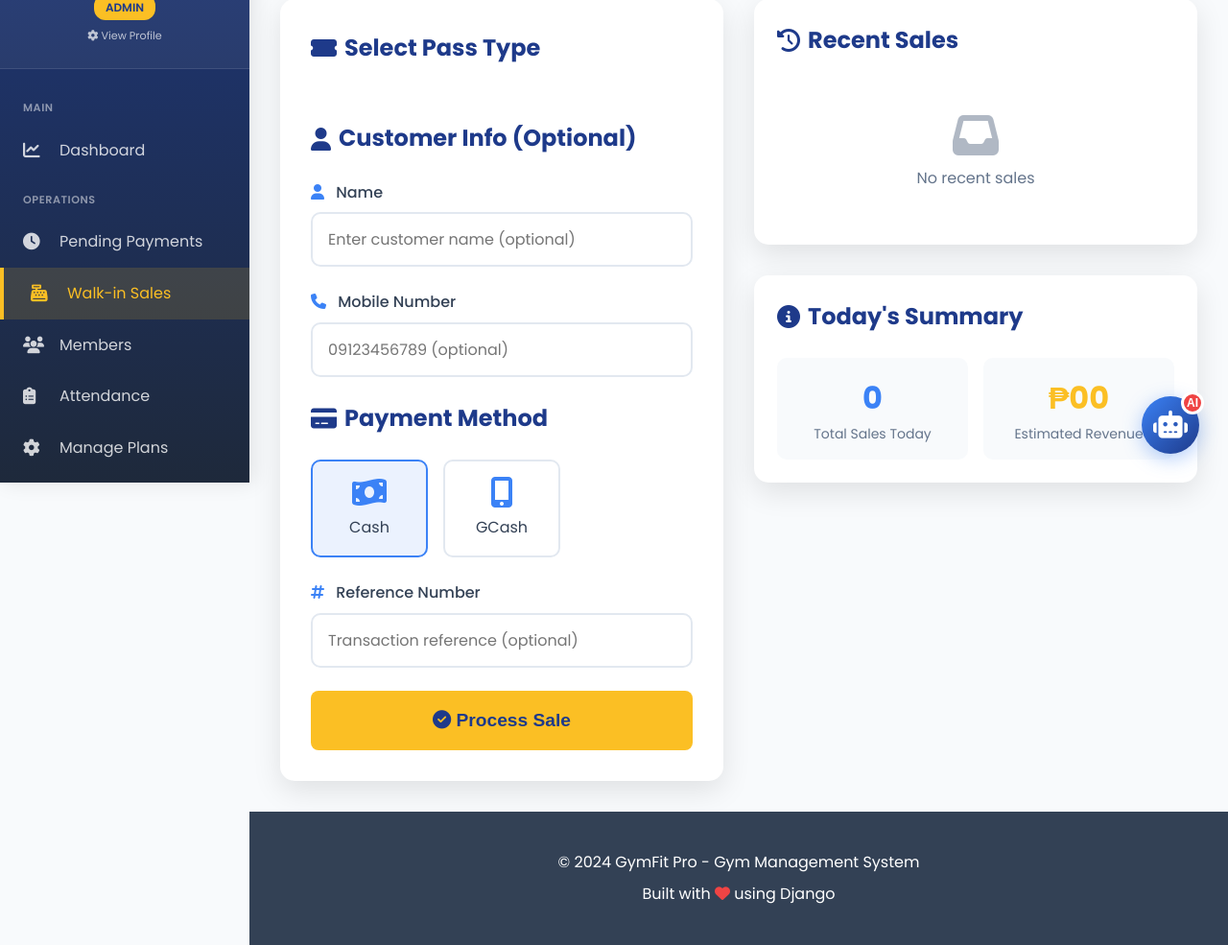
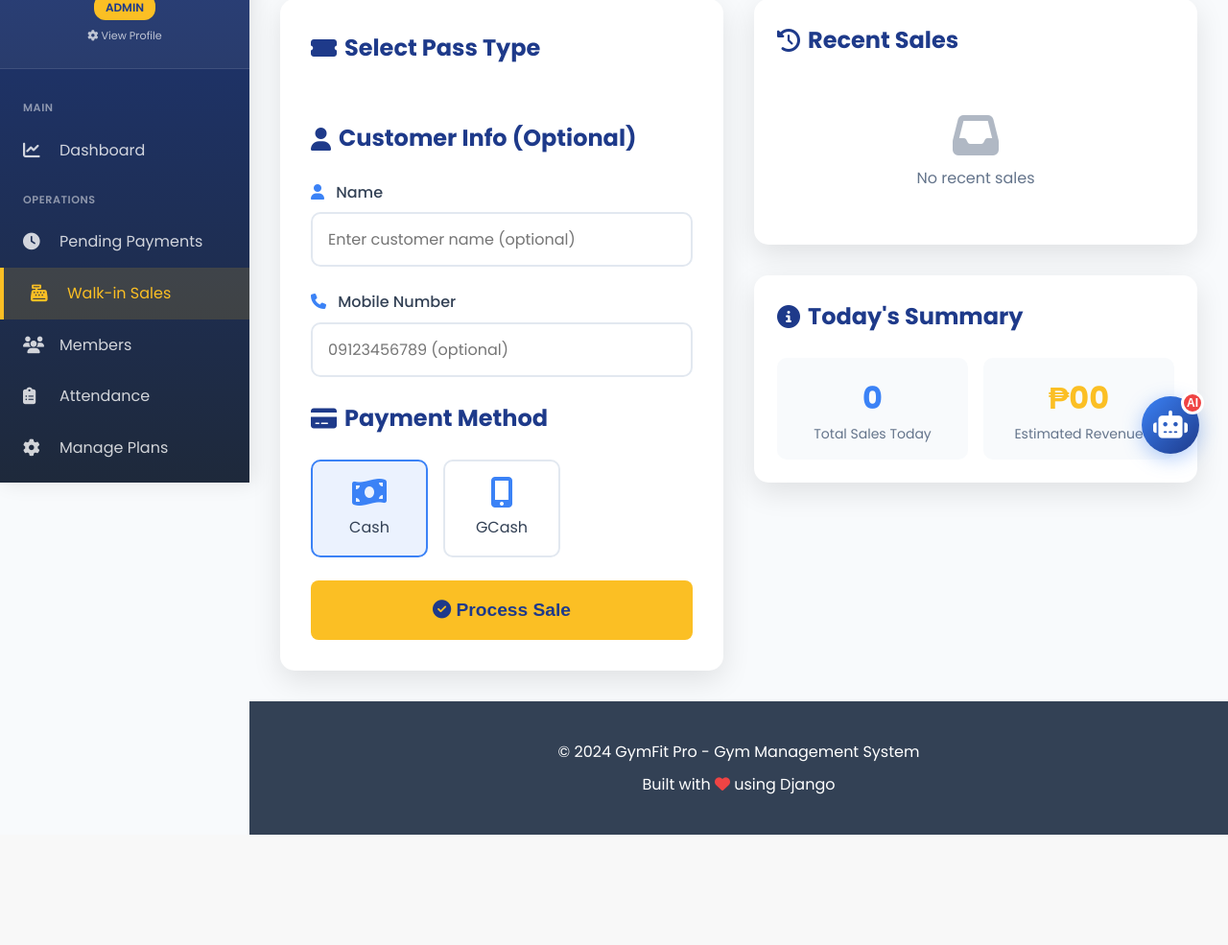
Before and after one commit to Natz789/Web-Based-Gym-Membership_Chatbot, a Django app: page /walkin/ in a window 1280 px wide. Shown: the part 297-1282 px from the top of the page at 96% size. After the commit the page ends 1167 px from the top, so only its background shows below. Run offline with Django 5.2, Linux system fonts and the light colour scheme; the visitor is signed in with stand-in values (Sample User, id 1); data that the repository does not hold is empty.

Commit message:
Remove reference number input from purchase form
Removed reference number input field from walk-in purchase form.

```diff
--- a/gym_app/templates/gym_app/walkin_purchase.html
+++ b/gym_app/templates/gym_app/walkin_purchase.html
@@ -94,16 +94,7 @@
                 </div>
 
                 <div class="form-group" style="margin-top: 1.5rem;">
-                    <label for="reference_no">
-                        <i class="fas fa-hashtag"></i> Reference Number
-                    </label>
-                    <input
-                        type="text"
-                        id="reference_no"
-                        name="reference_no"
-                        class="form-control"
-                        placeholder="Transaction reference (optional)"
-                    >
+
                 </div>
 
                 <button type="submit" class="btn btn-gold btn-submit">
```
